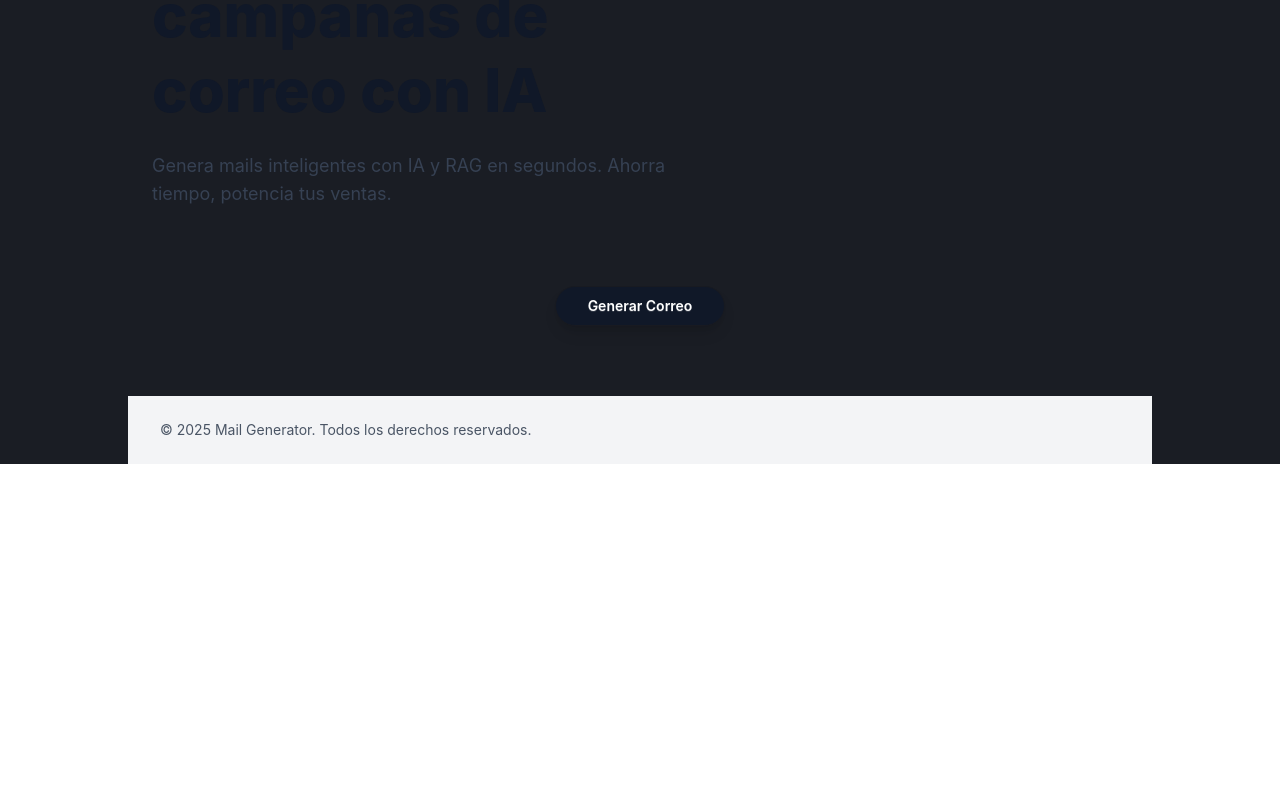
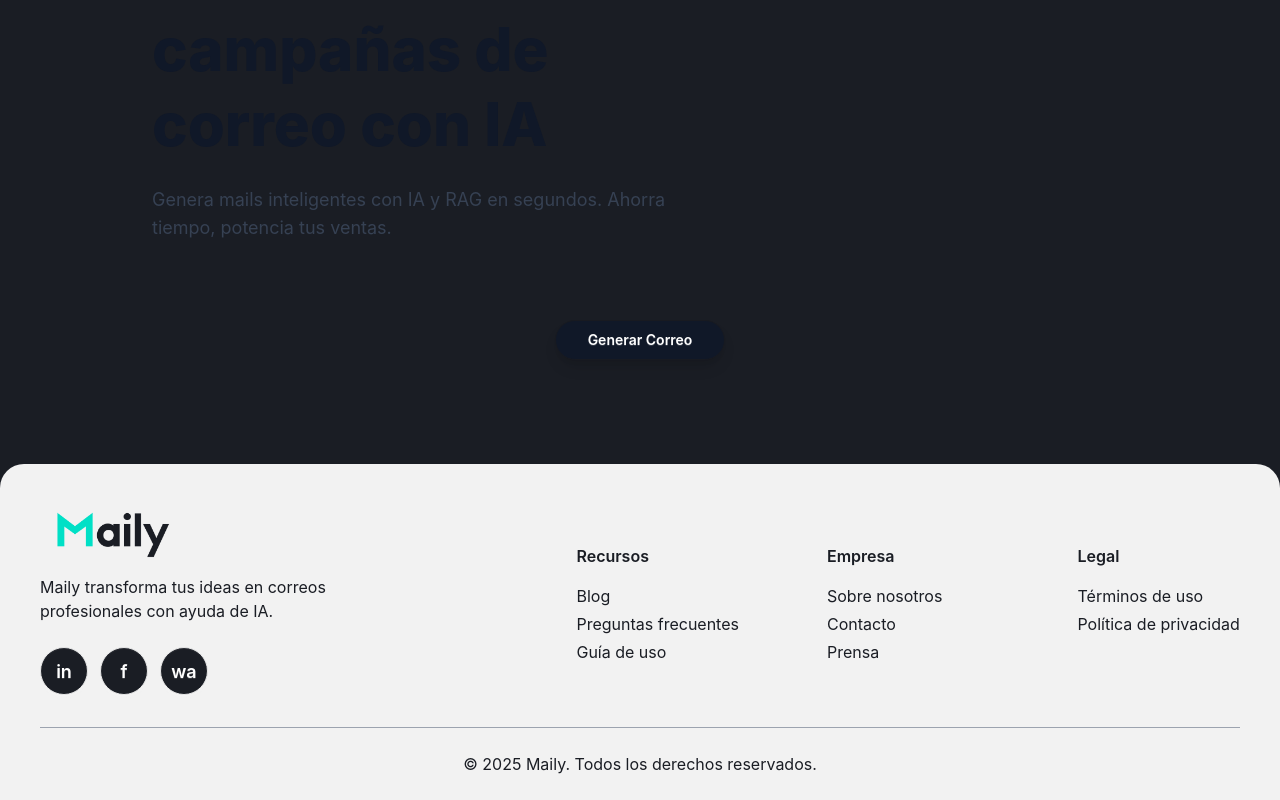
Before and after one commit to LuiangDev/express-team12, a React (Vite) app in the folder client/: page / in a window 1280 px wide. Shown: the part 328-1128 px from the top of the page. Before the commit the page ends 800 px from the top, so only its background shows below. Built offline with nearby package versions, Linux system fonts and the light colour scheme.

Commit message:
Update style Footer

```diff
--- a/client/src/components/Footer.tsx
+++ b/client/src/components/Footer.tsx
@@ -1,7 +1,69 @@
+
+import logo from '../assets/logo2.png'; // Asegúrate de que la ruta sea correcta
+
 export default function Footer() {
   return (
-    <footer className="bg-gray-100 text-gray-600 text-sm px-8 py-6">
-      <p className="text-left">© 2025 Mail Generator. Todos los derechos reservados.</p>
+    <footer className="bg-[var(--color-quinary)] text-primary px-10 rounded-t-3xl w-full">
+      {/* Sección superior */}
+      <div className="w-full flex flex-col md:flex-row justify-between gap-10 mb-8">
+        {/* Logo + Descripción + Redes */}
+        <div className="max-w-xs">
+          <img
+            src={logo}
+            alt="Maily2 Logo"
+            className="w-[143px] object-contain"
+          />
+          <p className="text-base font-normal mb-6 -mt-8">
+            Maily transforma tus ideas en correos profesionales con ayuda de IA.
+          </p>
+          <div className="flex gap-3">
+            <a href="#" className="btn btn-circle btn-lg bg-primary text-white hover:bg-gray-700">
+              in
+            </a>
+            <a href="#" className="btn btn-circle btn-lg bg-primary text-white hover:bg-gray-700">
+              f
+            </a>
+            <a href="#" className="btn btn-circle btn-lg bg-primary text-white hover:bg-gray-700">
+              wa
+            </a>
+          </div>
+        </div>
+
+        {/* Columnas de enlaces */}
+        <div className="grid grid-cols-2 md:grid-cols-3 gap-22 text-sm w-full md:w-auto mt-20">
+          <div className="text-base">
+            <h3 className="font-semibold mb-4 text-base">Recursos</h3>
+            <ul className="space-y-1">
+              <li><a href="#">Blog</a></li>
+              <li><a href="#">Preguntas frecuentes</a></li>
+              <li><a href="#">Guía de uso</a></li>
+            </ul>
+          </div>
+          <div className="text-base">
+            <h3 className="font-semibold mb-4">Empresa</h3>
+            <ul className="space-y-1">
+              <li><a href="#">Sobre nosotros</a></li>
+              <li><a href="#">Contacto</a></li>
+              <li><a href="#">Prensa</a></li>
+            </ul>
+          </div>
+          <div className="text-base">
+            <h3 className="font-semibold mb-4">Legal</h3>
+            <ul className="space-y-1">
+              <li><a href="#">Términos de uso</a></li>
+              <li><a href="#">Política de privacidad</a></li>
+            </ul>
+          </div>
+        </div>
+      </div>
+
+      {/* Separador */}
+      <hr className="border-t border-[var(--color-quaternary)] mb-4" />
+
+      {/* Copyright */}
+      <p className="text-center text-base text-primary font-normal pt-2 pb-6">
+        © 2025 Maily. Todos los derechos reservados.
+      </p>
     </footer>
-  )
+  );
 }
--- a/client/src/index.css
+++ b/client/src/index.css
@@ -14,6 +14,7 @@
 body {
   background-color: var(--color-primary);
   color: var(--color-quaternary);
+  color: var(--color-quinary);
   font-family: var(--font-primary);
 }
 
--- a/client/src/pages/Home.tsx
+++ b/client/src/pages/Home.tsx
@@ -4,12 +4,16 @@ import Footer from "../components/Footer";
 
 export default function Home() {
   return (
-    <div className="flex flex-col min-h-screen text-gray-900 max-w-5xl mx-auto -mt-2">
-      <Navbar />
-      <div className="flex flex-1 items-center justify-center">
-        <Hero />
+    <>
+      <div className="flex flex-col min-h-screen max-w-5xl mx-auto -mt-2">
+        <Navbar />
+        <div className="flex flex-1 items-center justify-center">
+          <Hero />
+        </div>
       </div>
-      <Footer />
-    </div>
+      <div className="w-full">
+        <Footer />
+      </div>
+    </>
   );
 }
```
